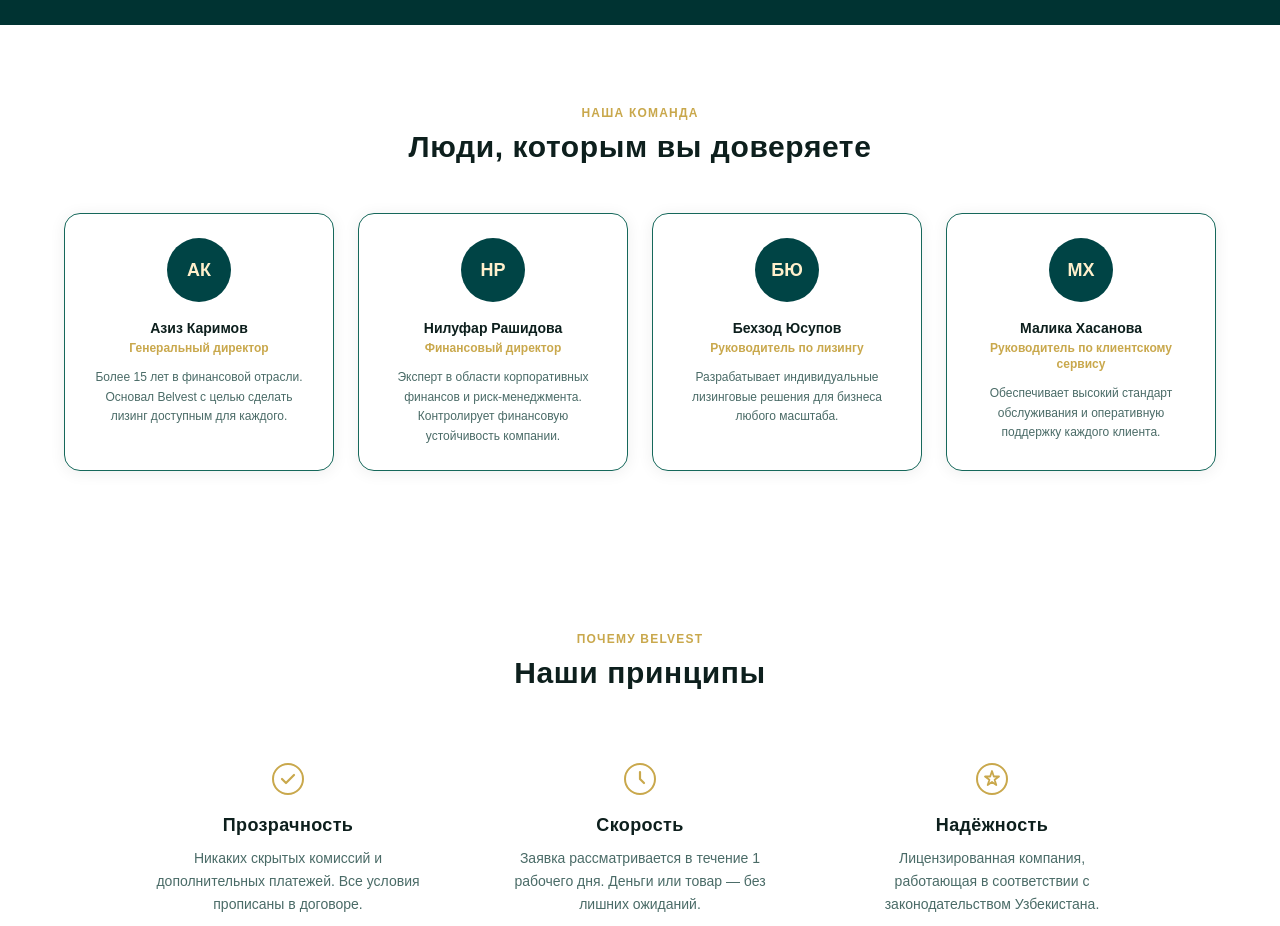
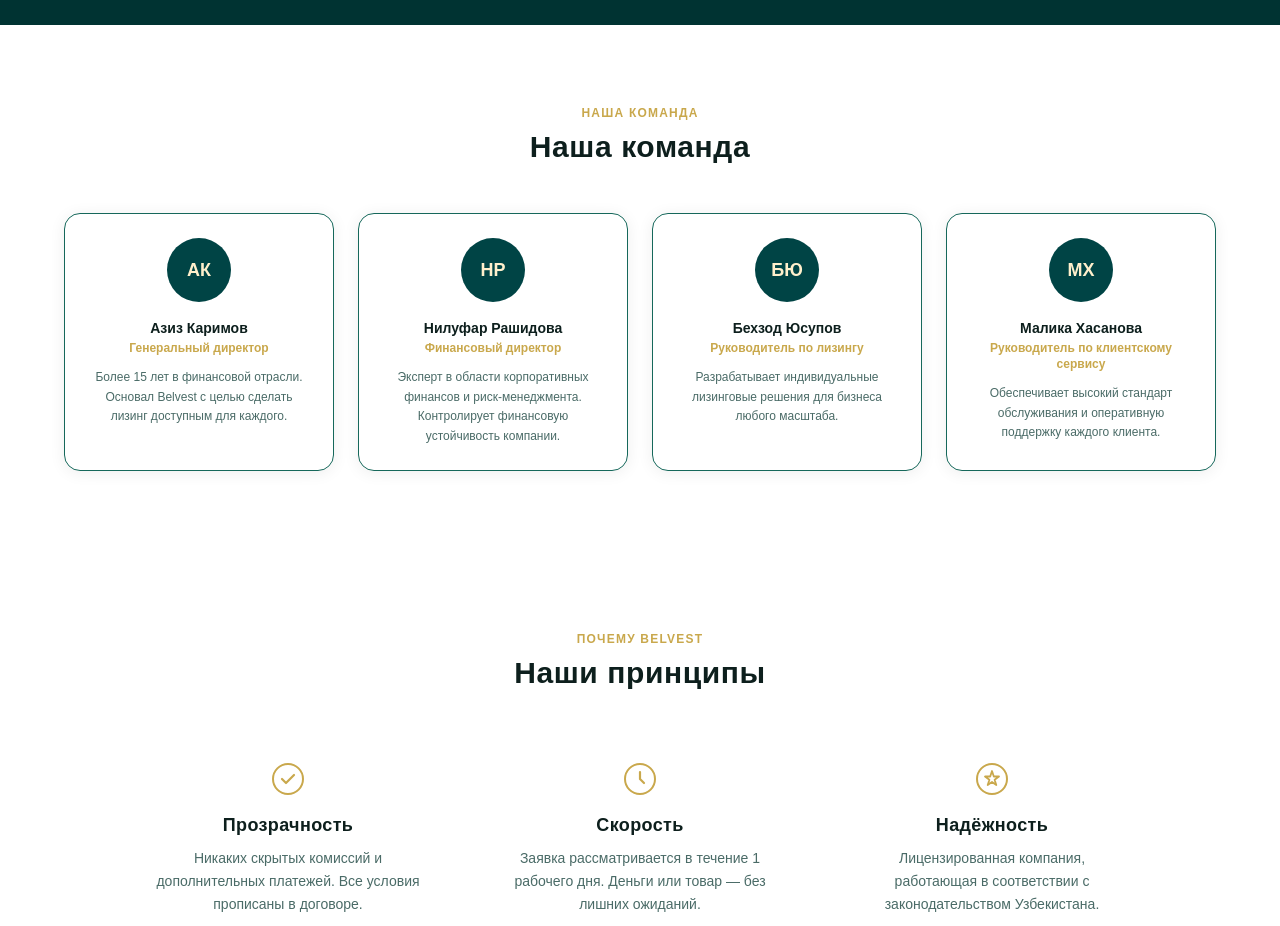
Before and after one commit to ikromov098/belvestuz, a Next.js app: page /about in a window 1280 px wide. Shown: the part 860-1786 px from the top of the page. Built offline with nearby package versions, Linux system fonts and the light colour scheme; a web font is replaced by a local one.

Commit message:
brand and content update

```diff
--- a/src/data/translations.ts
+++ b/src/data/translations.ts
@@ -107,7 +107,7 @@ export const translations = {
       missionQuote:     '«Наша миссия — сделать финансовые услуги доступными для каждого»',
       missionBody:      'Мы верим, что качественные финансовые инструменты — лизинг, рассрочка, трейд-ин и инвестиции — должны быть доступны каждому жителю и бизнесу Узбекистана, независимо от размера и опыта.',
       teamLabel:        'Наша команда',
-      teamTitle:        'Люди, которым вы доверяете',
+      teamTitle:        'Наша команда',
       whyLabel:         'Почему Belvest',
       whyTitle:         'Наши принципы',
       why1Title:        'Прозрачность',
@@ -231,7 +231,7 @@ export const translations = {
       missionQuote:     '«Bizning missiyamiz — moliyaviy xizmatlarni hamma uchun ochiq qilish»',
       missionBody:      "Biz sifatli moliyaviy vositalar — lizing, nasiya savdo, treyd-in va investitsiyalar — O'zbekistonning har bir fuqarosi va biznesi uchun ochiq bo'lishi kerak deb ishoniladi.",
       teamLabel:        'Bizning jamoamiz',
-      teamTitle:        'Siz ishongan odamlar',
+      teamTitle:        'Bizning jamoa',
       whyLabel:         'Nima uchun Belvest',
       whyTitle:         'Bizning tamoyillarimiz',
       why1Title:        'Shaffoflik',
```
